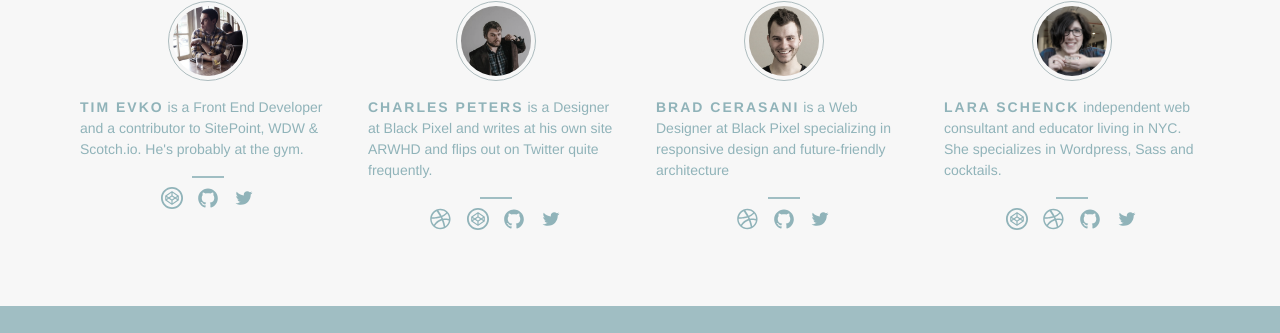
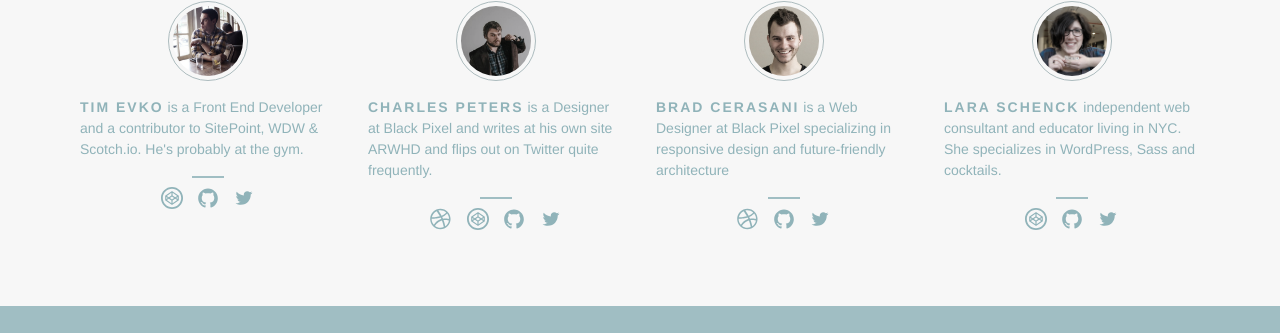
Before and after one commit to viewsources/viewsources.github.io, a Jekyll site: the page built from index.html, in a window 1280 px wide and 900 px high, scrolled down 2348 px. Shown: the part 161-494 px from the top of the window. Built offline with Jekyll 4.4.1, drawn with Linux system fonts in a browser that asks for light colours; some web fonts are replaced; comment, search, counter and statistics services are not loaded.

Commit message:
fix for @laras126

```diff
--- a/_includes/hosts.html
+++ b/_includes/hosts.html
@@ -71,16 +71,11 @@
     </div>
     <div class="host center flex--child_1">
       <img class="host--img" src="assets/dist/img/lara.jpg" alt="">
-      <p class="left"><strong class="caps lt-2"><a href="http://notlaura.com/">Lara Schenck</a></strong> independent web consultant and educator living in NYC. She specializes in Wordpress, Sass and cocktails.</p>
+      <p class="left"><strong class="caps lt-2"><a href="http://notlaura.com/">Lara Schenck</a></strong> independent web consultant and educator living in NYC. She specializes in WordPress, Sass and cocktails.</p>
       <div class="host--icons">
         <a href="http://codepen.io/laras126/">
           <svg class="icon">
             <use xlink:href="#icon-social_codepen" />
-          </svg>
-        </a>
-        <a href="https://dribbble.com/bradcerasani">
-          <svg class="icon">
-            <use xlink:href="#icon-social_dribbble" />
           </svg>
         </a>
         <a href="http://github.com/laras126">
```
